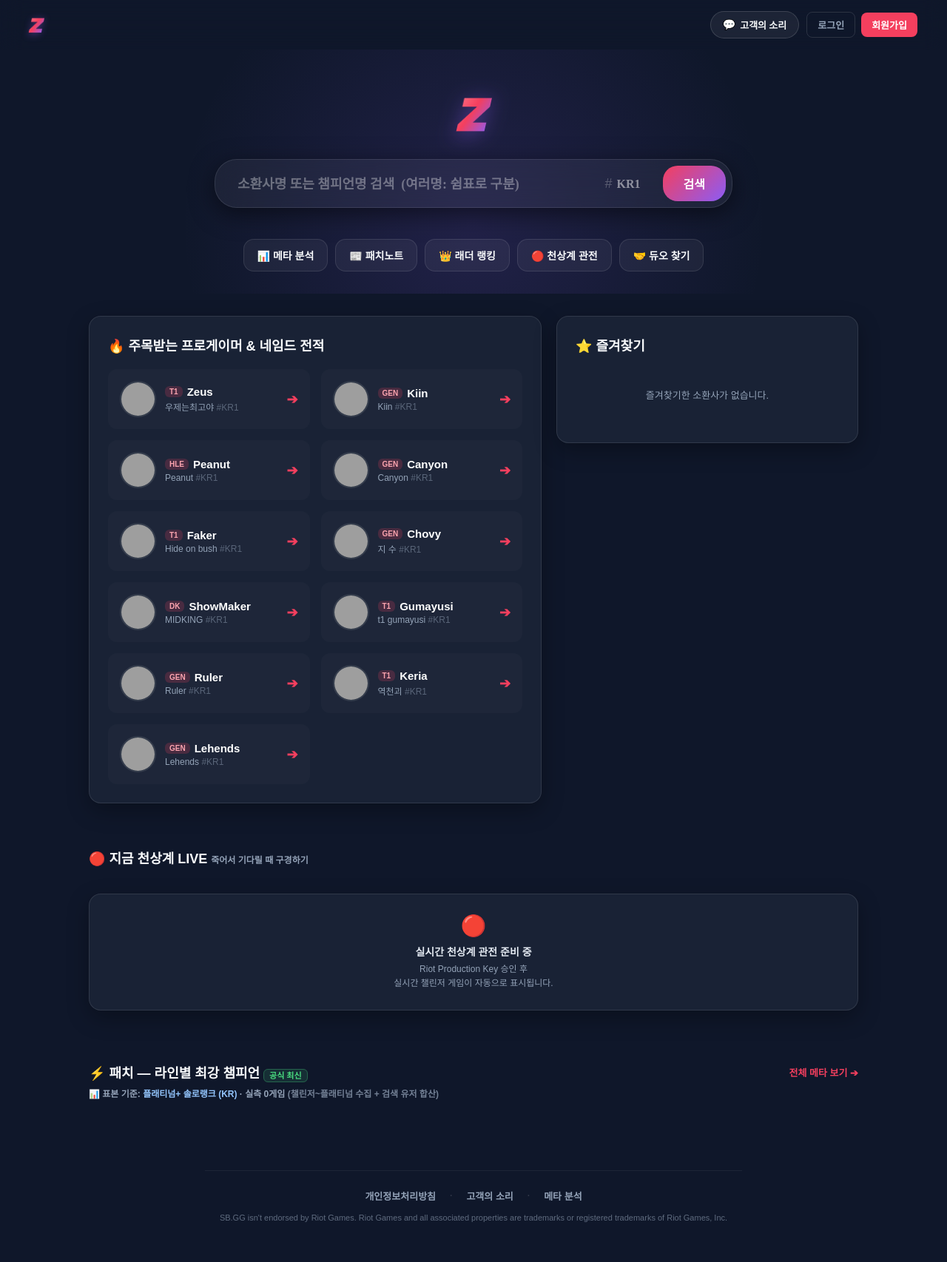
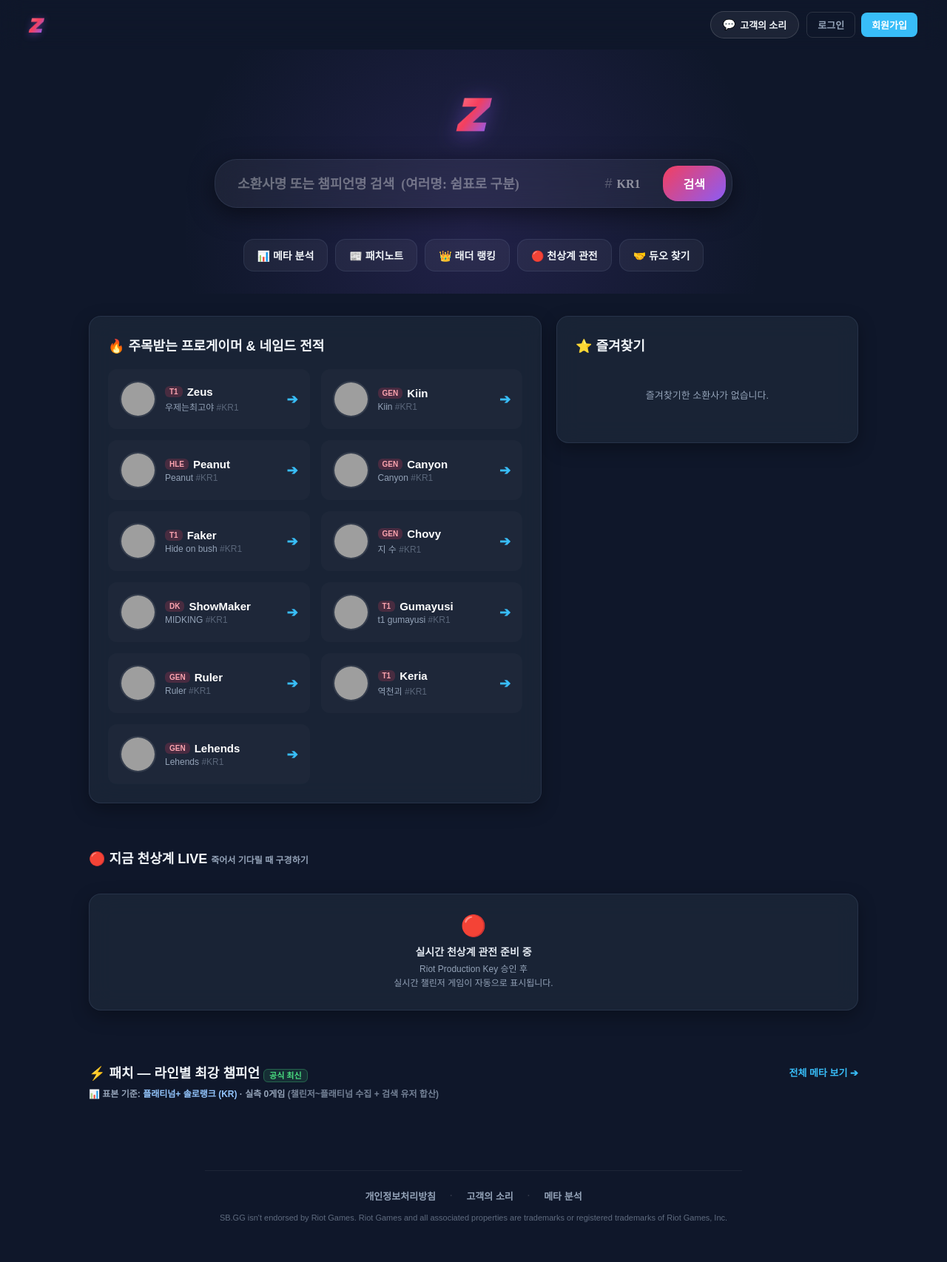
Before and after one commit to seokbong0114/SBGG, a Flask app: page / in a window 1280 px wide. Shown: the whole page at 74% size. Run offline with Flask 3, Linux system fonts and the light colour scheme; data that the repository does not hold is empty; some libraries are stand-ins or nearby versions; some web fonts are replaced; grey boxes are pictures that could not be loaded.

Commit message:
refactor(ui): 1단계 — CSS 공통 변수(컬러/명도/그림자) 재정립 (시안 메인)
- 포인트 컬러 로즈→시안(#38bdf8): 핵심 강조·링크·활성 통일
- 승=민트(#4ade80)·패=코랄(#f87171)·특수강조=오렌지(#fbbf24)
- 텍스트 명도 4단계(--text-strong/main/muted/dim) + --accent-soft/divider/shadow 토큰 추가
- 혼용된 --win-color 분리: 활성탭→--point-color, 블루팀→--blue-team(전용), 승카드 그라데이션→민트
- 검색 포커스 글로우·글래스 카드 그림자 토큰화
- 변수명 보존으로 기존 HTML 바인딩/JS/id 100% 유지 (로직 0 변경)

Co-Authored-By: Claude Opus 4.8 <noreply@anthropic.com>

```diff
--- a/templates/index.html
+++ b/templates/index.html
@@ -41,20 +41,37 @@
     <script src="https://cdn.jsdelivr.net/npm/chart.js"></script>
     <style>
         :root {
+            /* ── 배경 · 패널 ── */
             --bg-base: #0f172a;
-            --bg-panel: rgba(30, 41, 59, 0.7);
-            --bg-panel-hover: rgba(51, 65, 85, 0.9);
-            --border-glass: 1px solid rgba(255, 255, 255, 0.1);
-
-            --text-main: #f8fafc; --text-muted: #94a3b8;
-
-            --win-color: #3b82f6; --lose-color: #ef4444;
-            --point-color: #f43f5e; --cs-color: #f59e0b;
+            --bg-panel: rgba(30, 41, 59, 0.72);
+            --bg-panel-hover: rgba(51, 65, 85, 0.92);
+            --bg-elev: rgba(38, 52, 78, 0.9);
+            --border-glass: 1px solid rgba(148, 175, 214, 0.12);
+            --divider: 1px solid rgba(148, 175, 214, 0.10);
+
+            /* ── 텍스트 명도 4단계 ── */
+            --text-strong: #ffffff;
+            --text-main: #f1f5f9;
+            --text-muted: #94a3b8;
+            --text-dim: #64748b;
+
+            /* ── 포인트 컬러 (시안 메인 체계) ── */
+            --point-color: #38bdf8;          /* 핵심 강조·링크·활성 (시안) */
+            --accent: #38bdf8;
+            --accent-soft: rgba(56, 189, 248, 0.14);
+            --win-color: #4ade80;            /* 승 / 긍정 (민트) */
+            --lose-color: #f87171;           /* 패 / 부정 (코랄) */
+            --cs-color: #fbbf24;             /* 특수강조 · CS (오렌지) */
+            --blue-team: #3b82f6;            /* 블루팀 전용 */
+
+            /* ── 그림자 (입체감) ── */
+            --shadow-card: 0 8px 24px rgba(0, 0, 0, 0.30);
+            --shadow-elev: 0 18px 46px rgba(0, 0, 0, 0.5);
         }
 
         body { background-color: var(--bg-base); color: var(--text-main); font-family: 'Pretendard', sans-serif; margin: 0; padding: 0; min-height: 100vh; display: flex; flex-direction: column; overflow-x: hidden; }
 
-        .glass-panel { background: var(--bg-panel); border: var(--border-glass); backdrop-filter: blur(16px); -webkit-backdrop-filter: blur(16px); border-radius: 16px; box-shadow: 0 10px 30px rgba(0,0,0,0.3); }
+        .glass-panel { background: var(--bg-panel); border: var(--border-glass); backdrop-filter: blur(16px); -webkit-backdrop-filter: blur(16px); border-radius: 16px; box-shadow: var(--shadow-card); }
 
         .top-nav { position: sticky; top: 0; z-index: 1000; background-color: rgba(15, 23, 42, 0.75); backdrop-filter: blur(16px); -webkit-backdrop-filter: blur(16px); padding: 15px 40px; display: flex; align-items: center; justify-content: space-between; border-bottom: var(--border-glass); transition: 0.3s; }
         .logo-wrapper { font-family: 'Montserrat', sans-serif; font-size: 28px; text-decoration: none; display: flex; align-items: center; cursor: pointer; color: white; letter-spacing: -1px; z-index: 2; }
@@ -63,7 +80,7 @@
 
         .home-search-wrapper { position: relative; max-width: 700px; width: 100%; margin: 0 auto; }
         .home-search-box { background-color: rgba(255,255,255,0.05); border-radius: 30px; padding: 8px 8px 8px 30px; display: flex; align-items: center; border: var(--border-glass); backdrop-filter: blur(20px); box-shadow: 0 8px 32px rgba(0,0,0,0.5); transition: 0.3s; }
-        .home-search-box:focus-within { box-shadow: 0 8px 32px rgba(244, 63, 94, 0.3); border-color: rgba(244, 63, 94, 0.4); }
+        .home-search-box:focus-within { box-shadow: 0 8px 32px rgba(56, 189, 248, 0.28); border-color: rgba(56, 189, 248, 0.45); }
         .home-search-box textarea, .home-search-box input[type="text"] { border: none; outline: none; font-size: 18px; color: white; font-family: 'Pretendard'; font-weight: 800; background: transparent; width: 100%; height: 26px; line-height: 26px; padding: 0; margin-top: 2px; display: block; }
         .home-search-box input[type="text"]::placeholder { color: rgba(255,255,255,0.35); font-weight: 600; }
         /* 브라우저 자동완성(autofill) 흰색 배경 제거 — 글래스모피즘 테마 유지 */
@@ -106,8 +123,8 @@
         .role-tabs { display: flex; gap: 10px; margin-bottom: 15px; border-bottom: 1px solid rgba(255,255,255,0.1); padding-bottom: 10px; }
         .role-tab { background: transparent; border: none; color: var(--text-muted); font-size: 16px; font-weight: 800; cursor: pointer; padding: 5px 15px; transition: 0.2s; position: relative; }
         .role-tab:hover { color: white; }
-        .role-tab.active { color: var(--win-color); }
-        .role-tab.active::after { content: ''; position: absolute; bottom: -11px; left: 0; width: 100%; height: 3px; background: var(--win-color); border-radius: 3px 3px 0 0; }
+        .role-tab.active { color: var(--point-color); }
+        .role-tab.active::after { content: ''; position: absolute; bottom: -11px; left: 0; width: 100%; height: 3px; background: var(--point-color); border-radius: 3px 3px 0 0; }
 
         .page-title { font-size: 28px; font-weight: 900; margin-bottom: 10px; display: flex; align-items: center; gap: 10px; }
         .quick-menu-list { display: flex; flex-direction: column; gap: 10px; }
@@ -137,7 +154,7 @@
         .queue-filter { display: flex; gap: 4px; margin-bottom: -1px; padding-left: 20px; position: relative; z-index: 5; }
         .queue-btn { background: rgba(255, 255, 255, 0.03); color: var(--text-muted); padding: 12px 24px; border-radius: 12px 12px 0 0; text-decoration: none; font-weight: 800; font-size: 14px; transition: 0.2s; border: var(--border-glass); border-bottom: none; }
         .queue-btn:hover { background: rgba(255, 255, 255, 0.08); color: white; }
-        .queue-btn.active { background: rgba(30, 41, 59, 0.8); backdrop-filter: blur(16px); -webkit-backdrop-filter: blur(16px); color: white; padding-bottom: 13px; border-top: 2px solid var(--win-color); border-bottom: 1px solid transparent; }
+        .queue-btn.active { background: rgba(30, 41, 59, 0.8); backdrop-filter: blur(16px); -webkit-backdrop-filter: blur(16px); color: white; padding-bottom: 13px; border-top: 2px solid var(--point-color); border-bottom: 1px solid transparent; }
 
         .summary-dashboard { background: rgba(30, 41, 59, 0.8); backdrop-filter: blur(16px); -webkit-backdrop-filter: blur(16px); border-radius: 16px; border-top-left-radius: 0; border: var(--border-glass); display: flex; overflow: hidden; position: relative; z-index: 1; }
 
@@ -153,12 +170,12 @@
         .champ-filter-btn img { width: 22px; height: 22px; border-radius: 50%; }
         .champ-filter-btn .cnt { background: rgba(255,255,255,0.1); padding: 2px 6px; border-radius: 10px; font-size: 11px; }
         .champ-filter-btn:hover { background: rgba(255,255,255,0.1); color: white; }
-        .champ-filter-btn.active { background: var(--win-color); color: white; border-color: var(--win-color); }
+        .champ-filter-btn.active { background: var(--point-color); color: #05242e; border-color: var(--point-color); }
         .champ-filter-btn.active .cnt { background: rgba(0,0,0,0.2); }
 
         .match-card { background: var(--bg-panel); border-radius: 16px; display: grid; grid-template-columns: 100px 130px 120px 140px 1fr 100px; gap: 15px; align-items: center; padding: 14px 20px; margin-bottom: 8px; transition: 0.2s; border: 1px solid transparent; position: relative; overflow: hidden; }
         .match-card:hover { transform: translateY(-2px); box-shadow: 0 10px 20px rgba(0,0,0,0.4); }
-        .match-card.win { border-left: 4px solid var(--win-color); background: linear-gradient(90deg, rgba(59, 130, 246, 0.08) 0%, var(--bg-panel) 50%); border-top: 1px solid rgba(59, 130, 246, 0.2); }
+        .match-card.win { border-left: 4px solid var(--win-color); background: linear-gradient(90deg, rgba(74, 222, 128, 0.08) 0%, var(--bg-panel) 50%); border-top: 1px solid rgba(74, 222, 128, 0.2); }
         .match-card.lose { border-left: 4px solid var(--lose-color); background: linear-gradient(90deg, rgba(239, 68, 68, 0.08) 0%, var(--bg-panel) 50%); border-top: 1px solid rgba(239, 68, 68, 0.2); }
 
         .badge-pill { padding: 4px 12px; border-radius: 20px; font-size: 11px; font-weight: 800; display: inline-block; text-align: center; min-width: 50px; letter-spacing: 0.5px; }
@@ -326,7 +343,7 @@
         .scoreboard-container { display: grid; grid-template-columns: 1fr 1fr; gap: 20px; padding: 15px; }
 
         .team-box { border-radius: 12px; padding: 15px; border: var(--border-glass); box-shadow: 0 4px 15px rgba(0,0,0,0.2); }
-        .blue-team-box { background: linear-gradient(180deg, rgba(59, 130, 246, 0.08) 0%, rgba(15, 23, 42, 0.4) 100%); border-top: 4px solid var(--win-color); }
+        .blue-team-box { background: linear-gradient(180deg, rgba(59, 130, 246, 0.08) 0%, rgba(15, 23, 42, 0.4) 100%); border-top: 4px solid var(--blue-team); }
         .red-team-box { background: linear-gradient(180deg, rgba(239, 68, 68, 0.08) 0%, rgba(15, 23, 42, 0.4) 100%); border-top: 4px solid var(--lose-color); }
 
         .score-table { width: 100%; border-collapse: collapse; font-size: 12px; text-align: left; }
@@ -1231,7 +1248,7 @@
                     <div style="background: rgba(0,0,0,0.3); padding: 15px; border-radius: 14px;">
                         <!-- 블루팀 -->
                         <div style="display: flex; align-items: center; gap: 8px; margin-bottom: 10px;">
-                            <span style="font-size: 11px; font-weight: 800; color: var(--win-color); width: 40px; flex-shrink: 0;">블루</span>
+                            <span style="font-size: 11px; font-weight: 800; color: var(--blue-team); width: 40px; flex-shrink: 0;">블루</span>
                             <div style="display: flex; gap: 6px;">
                                 {% for champ in game.blue_champs %}
                                 <img src="https://ddragon.leagueoflegends.com/cdn/{{ latest_version }}/img/champion/{{ champ.id }}.png"
```
